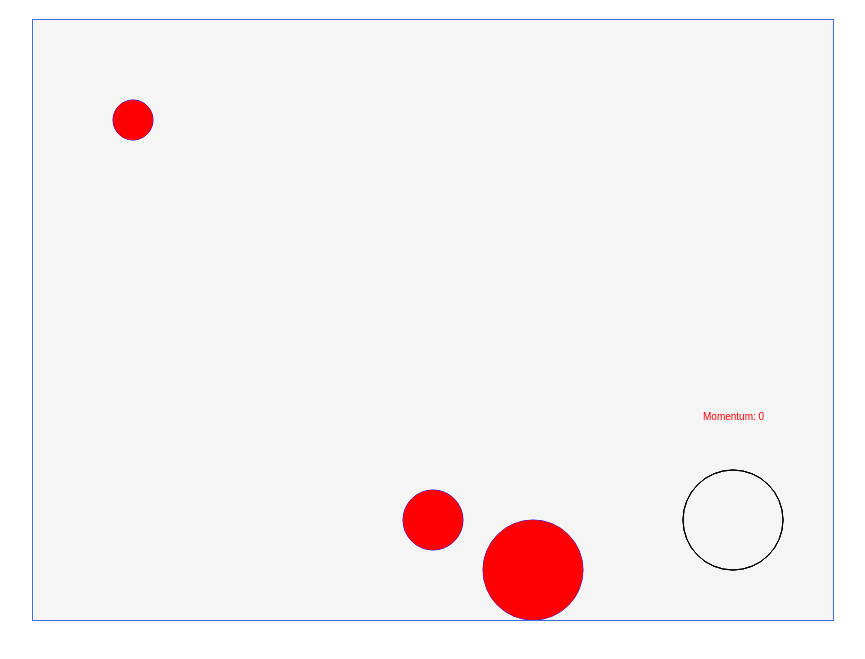
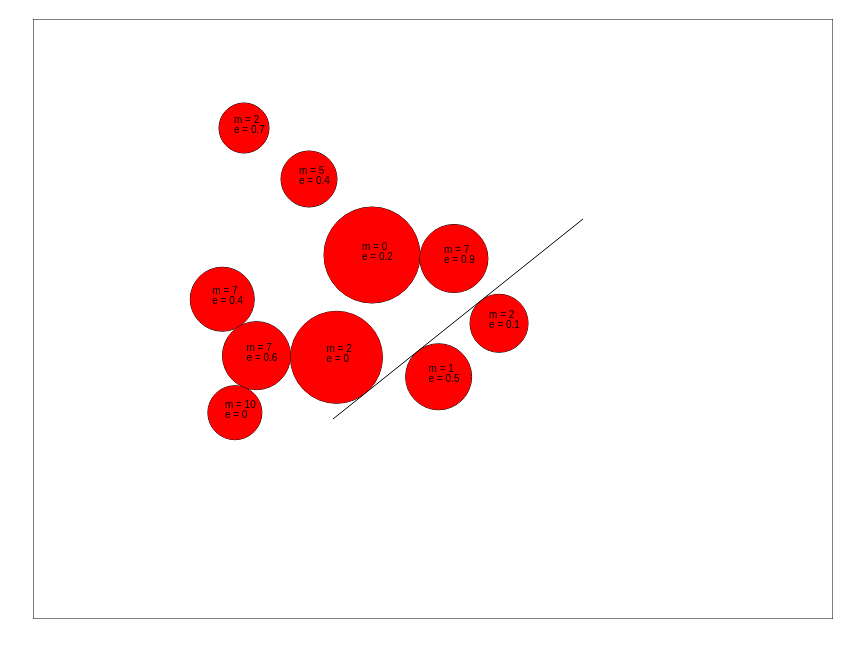
Before and after one commit to shivetay/canvas_phisicsEngine, a plain HTML site: page index.html in a window 1280 px wide. Shown: the part 69-728 px from the top of the page, without its empty margins (207-1072 px from the left). Drawn offline with Linux system fonts and the light colour scheme.

Commit message:
add walls and colisions

```diff
--- a/index.html
+++ b/index.html
@@ -9,7 +9,7 @@
   </head>
   <body>
     <h1>Engine in Canvas</h1>
-    <canvas id="game" width="800" height="600"></canvas>
+    <canvas id="canvas" width="800" height="600"></canvas>
     <script src="script.js"></script>
   </body>
 </html>
--- a/script.js
+++ b/script.js
@@ -1,13 +1,12 @@
-const canvas = document.getElementById("game");
-const context = canvas.getContext("2d");
-const balls = [];
+const canvas = document.getElementById("canvas");
+const ctx = canvas.getContext("2d");
 
-let x = 100;
-let y = 100;
+const BALLZ = [];
+const WALLZ = [];
+
 let LEFT, UP, RIGHT, DOWN;
-let friction = 0.1;
+let friction = 0.05;
 
-// Vectros //
 class Vector {
   constructor(x, y) {
     this.x = x;
@@ -15,12 +14,10 @@ class Vector {
   }
 
   add(v) {
-    //x and y sum of x and y of current vectors
     return new Vector(this.x + v.x, this.y + v.y);
   }
 
   subtr(v) {
-    //x and y diff of x and y of current vectors
     return new Vector(this.x - v.x, this.y - v.y);
   }
 
@@ -28,221 +25,305 @@ class Vector {
     return Math.sqrt(this.x ** 2 + this.y ** 2);
   }
 
-  multi(n) {
+  mult(n) {
     return new Vector(this.x * n, this.y * n);
-  }
-
-  unit() {
-    if (this.mag() === 0) {
-      return new Vector(0, 0);
-    }
-    return new Vector(this.x / this.mag(), this.y / this.mag());
   }
 
   normal() {
     return new Vector(-this.y, this.x).unit();
   }
 
+  unit() {
+    if (this.mag() === 0) {
+      return new Vector(0, 0);
+    } else {
+      return new Vector(this.x / this.mag(), this.y / this.mag());
+    }
+  }
+
+  drawVec(start_x, start_y, n, color) {
+    ctx.beginPath();
+    ctx.moveTo(start_x, start_y);
+    ctx.lineTo(start_x + this.x * n, start_y + this.y * n);
+    ctx.strokeStyle = color;
+    ctx.stroke();
+    ctx.closePath();
+  }
+
   static dot(v1, v2) {
     return v1.x * v2.x + v1.y * v2.y;
   }
-
-  drawVect(start_x, start_y, n, color) {
-    context.beginPath();
-    context.moveTo(start_x, start_y);
-    context.lineTo(start_x + this.x * n, start_y + this.y * n);
-    context.strokeStyle = color;
-    context.stroke();
-  }
 }
 
-// draw ball //
-
 class Ball {
-  constructor(x, y, r) {
+  constructor(x, y, r, m) {
     this.pos = new Vector(x, y);
     this.r = r;
-    this.move = false;
+    this.m = m;
+    if (this.m === 0) {
+      this.inv_m = 0;
+    } else {
+      this.inv_m = 1 / this.m;
+    }
+    this.elasticity = 1;
     this.vel = new Vector(0, 0);
     this.acc = new Vector(0, 0);
     this.acceleration = 1;
-    balls.push(this);
+    this.player = false;
+    BALLZ.push(this);
   }
 
   drawBall() {
-    context.beginPath();
-    context.arc(this.pos.x, this.pos.y, this.r, 0, 2 * Math.PI);
-    context.strokeStyle = "blue";
-    context.stroke();
-
-    context.fillStyle = "red";
-    context.fill();
+    ctx.beginPath();
+    ctx.arc(this.pos.x, this.pos.y, this.r, 0, 2 * Math.PI);
+    ctx.strokeStyle = "black";
+    ctx.stroke();
+    ctx.fillStyle = "red";
+    ctx.fill();
+    ctx.closePath();
   }
 
-  // display velocity and acc line //
   display() {
-    this.vel.drawVect(700, 500, 10, "red");
-    this.acc.unit().drawVect(700, 500, 50, "blue");
-    // this.acc.normal().drawVect(700, 500, 50, "orange");
-
-    context.beginPath();
-    context.arc(700, 500, 50, 0, 2 * Math.PI);
-    context.strokeStyle = "black";
-    context.stroke();
+    this.vel.drawVec(this.pos.x, this.pos.y, 10, "green");
+    ctx.fillStyle = "black";
+    ctx.fillText("m = " + this.m, this.pos.x - 10, this.pos.y - 5);
+    ctx.fillText("e = " + this.elasticity, this.pos.x - 10, this.pos.y + 5);
   }
 
   reposition() {
-    //acceleration values added to the velocity components
-    this.acc = this.acc.unit().multi(this.acceleration);
+    this.acc = this.acc.unit().mult(this.acceleration);
     this.vel = this.vel.add(this.acc);
-    //velocity gets multiplied by a number between 0 and 1
-    this.vel = this.vel.multi(1 - friction);
-    //velocity values added to the current x, y position
+    this.vel = this.vel.mult(1 - friction);
     this.pos = this.pos.add(this.vel);
   }
 }
 
-// end //
+//Walls are line segments between two points
+class Wall {
+  constructor(x1, y1, x2, y2) {
+    this.start = new Vector(x1, y1);
+    this.end = new Vector(x2, y2);
+    WALLZ.push(this);
+  }
 
-// move ball //
+  drawWall() {
+    ctx.beginPath();
+    ctx.moveTo(this.start.x, this.start.y);
+    ctx.lineTo(this.end.x, this.end.y);
+    ctx.strokeStyle = "black";
+    ctx.stroke();
+    ctx.closePath();
+  }
 
-const keyControl = (ball) => {
-  addEventListener("keydown", (e) => {
-    switch (e.key) {
-      case "a":
-        LEFT = true;
-        break;
-      case "w":
-        UP = true;
-        break;
-      case "d":
-        RIGHT = true;
-        break;
-      case "s":
-        DOWN = true;
-        break;
+  wallUnit() {
+    return this.end.subtr(this.start).unit();
+  }
+}
+
+function keyControl(b) {
+  canvas.addEventListener("keydown", function (e) {
+    console.log(e);
+    if (e.keyCode === 37) {
+      LEFT = true;
+    }
+    if (e.keyCode === 38) {
+      UP = true;
+    }
+    if (e.keyCode === 39) {
+      RIGHT = true;
+    }
+    if (e.keyCode === 40) {
+      DOWN = true;
     }
   });
 
-  addEventListener("keyup", (e) => {
-    switch (e.key) {
-      case "a":
-        LEFT = false;
-        break;
-      case "w":
-        UP = false;
-        break;
-      case "d":
-        RIGHT = false;
-        break;
-      case "s":
-        DOWN = false;
-        break;
+  canvas.addEventListener("keyup", function (e) {
+    if (e.keyCode === 37) {
+      LEFT = false;
+    }
+    if (e.keyCode === 38) {
+      UP = false;
+    }
+    if (e.keyCode === 39) {
+      RIGHT = false;
+    }
+    if (e.keyCode === 40) {
+      DOWN = false;
     }
   });
 
   if (LEFT) {
-    ball.acc.x = -ball.acceleration;
+    b.acc.x = -b.acceleration;
   }
   if (UP) {
-    ball.acc.y = -ball.acceleration;
+    b.acc.y = -b.acceleration;
   }
   if (RIGHT) {
-    ball.acc.x = ball.acceleration;
+    b.acc.x = b.acceleration;
   }
   if (DOWN) {
-    ball.acc.y = ball.acceleration;
+    b.acc.y = b.acceleration;
+  }
+  if (!LEFT && !RIGHT) {
+    b.acc.x = 0;
   }
   if (!UP && !DOWN) {
-    ball.acc.y = 0;
+    b.acc.y = 0;
   }
-  if (!RIGHT && !LEFT) {
-    ball.acc.x = 0;
-  }
-};
+}
 
-// end //
-
-// collision //
-
-const round = (number, precision) => {
+function round(number, precision) {
   let factor = 10 ** precision;
   return Math.round(number * factor) / factor;
-};
+}
 
-const coll_det_bb = (b1, b2) => {
+function randInt(min, max) {
+  return Math.floor(Math.random() * (max - min + 1)) + min;
+}
+
+//returns with the closest point on a line segment to a given point
+function closestPointBW(b1, w1) {
+  let ballToWallStart = w1.start.subtr(b1.pos);
+  if (Vector.dot(w1.wallUnit(), ballToWallStart) > 0) {
+    return w1.start;
+  }
+
+  let wallEndToBall = b1.pos.subtr(w1.end);
+  if (Vector.dot(w1.wallUnit(), wallEndToBall) > 0) {
+    return w1.end;
+  }
+
+  let closestDist = Vector.dot(w1.wallUnit(), ballToWallStart);
+  let closestVect = w1.wallUnit().mult(closestDist);
+  return w1.start.subtr(closestVect);
+}
+
+function coll_det_bb(b1, b2) {
   if (b1.r + b2.r >= b2.pos.subtr(b1.pos).mag()) {
     return true;
   } else {
     return false;
   }
-};
+}
 
-//penetration resolution
-//repositions the balls based on the penetration depth and the collision normal
-const pen_res_bb = (b1, b2) => {
+//collision detection between ball and wall
+function coll_det_bw(b1, w1) {
+  let ballToClosest = closestPointBW(b1, w1).subtr(b1.pos);
+  if (ballToClosest.mag() <= b1.r) {
+    return true;
+  }
+}
+
+function pen_res_bb(b1, b2) {
   let dist = b1.pos.subtr(b2.pos);
   let pen_depth = b1.r + b2.r - dist.mag();
-  let pen_res = dist.unit().multi(pen_depth / 2);
-  b1.pos = b1.pos.add(pen_res);
-  b2.pos = b2.pos.add(pen_res.multi(-1));
-};
+  let pen_res = dist.unit().mult(pen_depth / (b1.inv_m + b2.inv_m));
+  b1.pos = b1.pos.add(pen_res.mult(b1.inv_m));
+  b2.pos = b2.pos.add(pen_res.mult(-b2.inv_m));
+}
 
-const coll_res_bb = (b1, b2) => {
-  //collision normal vector
+//penetration resolution between ball and wall
+function pen_res_bw(b1, w1) {
+  let penVect = b1.pos.subtr(closestPointBW(b1, w1));
+  b1.pos = b1.pos.add(penVect.unit().mult(b1.r - penVect.mag()));
+}
+
+function coll_res_bb(b1, b2) {
   let normal = b1.pos.subtr(b2.pos).unit();
-  //relative velocity vector
   let relVel = b1.vel.subtr(b2.vel);
-  //separating velocity - relVel projected onto the collision normal vector
   let sepVel = Vector.dot(relVel, normal);
-  //the projection value after the collision (multiplied by -1)
-  let new_sepVel = -sepVel;
-  //collision normal vector with the magnitude of the new_sepVel
-  let sepVelVec = normal.multi(new_sepVel);
+  let new_sepVel = -sepVel * Math.min(b1.elasticity, b2.elasticity);
 
-  //adding the separating velocity vector to the original vel. vector
-  b1.vel = b1.vel.add(sepVelVec);
-  //adding its opposite to the other balls original vel. vector
-  b2.vel = b2.vel.add(sepVelVec.multi(-1));
-};
+  let vsep_diff = new_sepVel - sepVel;
+  let impulse = vsep_diff / (b1.inv_m + b2.inv_m);
+  let impulseVec = normal.mult(impulse);
 
-const momentumDisplay = () => {
-  let momentum = ball1.vel.add(ball2.vel).mag();
-  context.fillText("Momentum: " + round(momentum, 4), 670, 400);
-};
+  b1.vel = b1.vel.add(impulseVec.mult(b1.inv_m));
+  b2.vel = b2.vel.add(impulseVec.mult(-b2.inv_m));
+}
 
-// end //
+//collision response between ball and wall
+function coll_res_bw(b1, w1) {
+  let normal = b1.pos.subtr(closestPointBW(b1, w1)).unit();
+  let sepVel = Vector.dot(b1.vel, normal);
+  let new_sepVel = -sepVel * b1.elasticity;
+  let vsep_diff = sepVel - new_sepVel;
+  b1.vel = b1.vel.add(normal.mult(-vsep_diff));
+}
 
-// bal rerender //
+function momentum_display() {
+  let momentum = Ball1.vel.add(Ball2.vel).mag();
+  ctx.fillText("Momentum: " + round(momentum, 4), 500, 330);
+}
 
-const animationFrame = () => {
-  context.clearRect(0, 0, canvas.clientWidth, canvas.clientHeight);
-  balls.forEach((b, index) => {
+function mainLoop(timestamp) {
+  ctx.clearRect(0, 0, canvas.clientWidth, canvas.clientHeight);
+  BALLZ.forEach((b, index) => {
     b.drawBall();
-    if (b.move) {
+    if (b.player) {
       keyControl(b);
     }
-    for (let i = index + 1; i < balls.length; i++) {
-      if (coll_det_bb(balls[index], balls[i])) {
-        pen_res_bb(balls[index], balls[i]);
-        coll_res_bb(balls[index], balls[i]);
+    //each ball object iterates through each wall object
+    WALLZ.forEach((w) => {
+      if (coll_det_bw(BALLZ[index], w)) {
+        pen_res_bw(BALLZ[index], w);
+        coll_res_bw(BALLZ[index], w);
+      }
+    });
+    for (let i = index + 1; i < BALLZ.length; i++) {
+      if (coll_det_bb(BALLZ[index], BALLZ[i])) {
+        pen_res_bb(BALLZ[index], BALLZ[i]);
+        coll_res_bb(BALLZ[index], BALLZ[i]);
       }
     }
-
     b.display();
     b.reposition();
   });
-  momentumDisplay();
 
-  requestAnimationFrame(animationFrame);
-};
+  //drawing each wall on the canvas
+  WALLZ.forEach((w) => {
+    w.drawWall();
+  });
 
-const ball1 = new Ball(x, y, 20);
-const ball2 = new Ball(400, 500, 30);
-const ball3 = new Ball(500, 550, 50);
-ball1.move = true;
-// ball2.move = true;
+  requestAnimationFrame(mainLoop);
+}
 
-// end //
+for (let i = 0; i < 10; i++) {
+  let newBall = new Ball(
+    randInt(100, 500),
+    randInt(50, 400),
+    randInt(20, 50),
+    randInt(0, 10)
+  );
+  newBall.elasticity = randInt(0, 10) / 10;
+}
+let Wall2 = new Wall(300, 400, 550, 200);
 
-requestAnimationFrame(animationFrame);
+//walls along the canvas edges
+let edge1 = new Wall(0, 0, canvas.clientWidth, 0);
+let edge2 = new Wall(
+  canvas.clientWidth,
+  0,
+  canvas.clientWidth,
+  canvas.clientHeight
+);
+let edge3 = new Wall(
+  canvas.clientWidth,
+  canvas.clientHeight,
+  0,
+  canvas.clientHeight
+);
+let edge4 = new Wall(0, canvas.clientHeight, 0, 0);
+BALLZ[0].player = true;
+
+//intro if canvas 1138x640
+// let Wall1 = new Wall(1000, 350, 1100, 500);
+// let Wall2 = new Wall(700, 50, 800, 50);
+// let Ball1 = new Ball(-4000, 400, 80, 10);
+// let Ball2 = new Ball(960, 585, 35, 2);
+// let Ball3 = new Ball(1005, 610, 10, 2);
+// let Ball4 = new Ball(1120, 590, 10, 1);
+// let Ball45= new Ball(500, 340, 30, 2);
+// Ball1.vel.x = 290;
+
+requestAnimationFrame(mainLoop);
```
